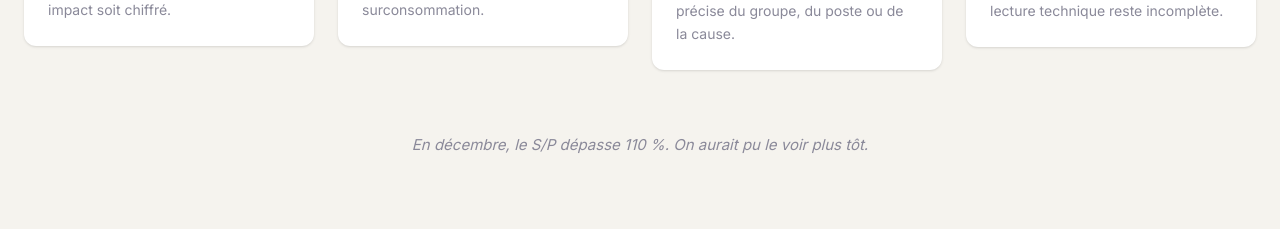
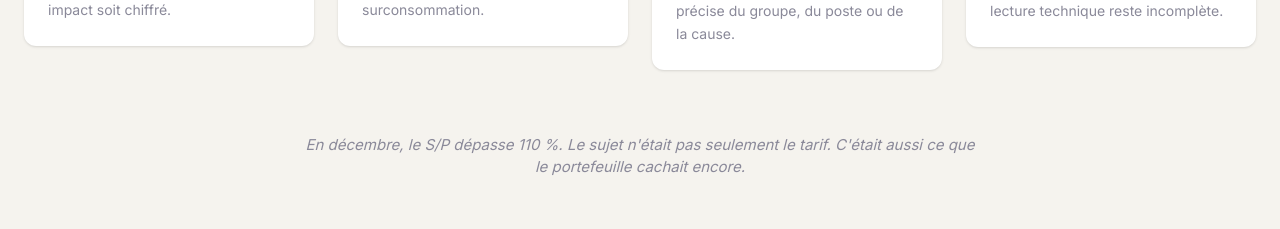
Before and after one commit to sidickgoldman/SiteWeb_PrimeActuaire, a Next.js app: page / in a window 1280 px wide. Shown: the part 1600-1829 px from the top of the page. Built offline with nearby package versions, Linux system fonts and the light colour scheme.

Commit message:
copy: Probleme - phrase cloture renforcee (sujet pas seulement le tarif)

```diff
--- a/src/components/Probleme.tsx
+++ b/src/components/Probleme.tsx
@@ -113,7 +113,7 @@ export default function Probleme() {
           transition={{ duration: 0.6, delay: 0.4 }}
           className="mt-16 text-center text-[15px] text-text-muted max-w-2xl mx-auto italic"
         >
-          En décembre, le S/P dépasse 110 %. On aurait pu le voir plus tôt.
+          En décembre, le S/P dépasse 110 %. Le sujet n&apos;était pas seulement le tarif. C&apos;était aussi ce que le portefeuille cachait encore.
         </motion.p>
       </div>
     </section>
```
